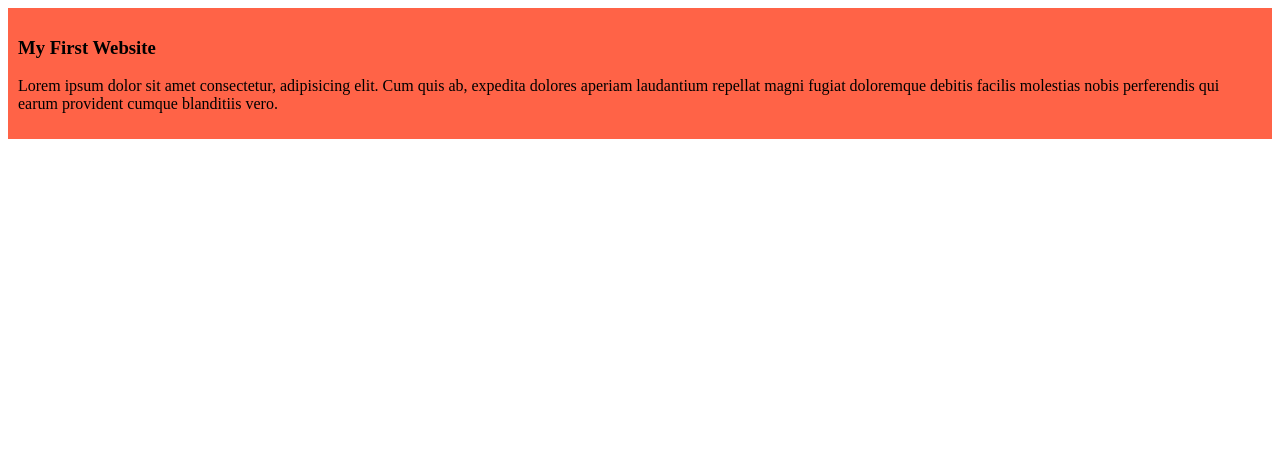
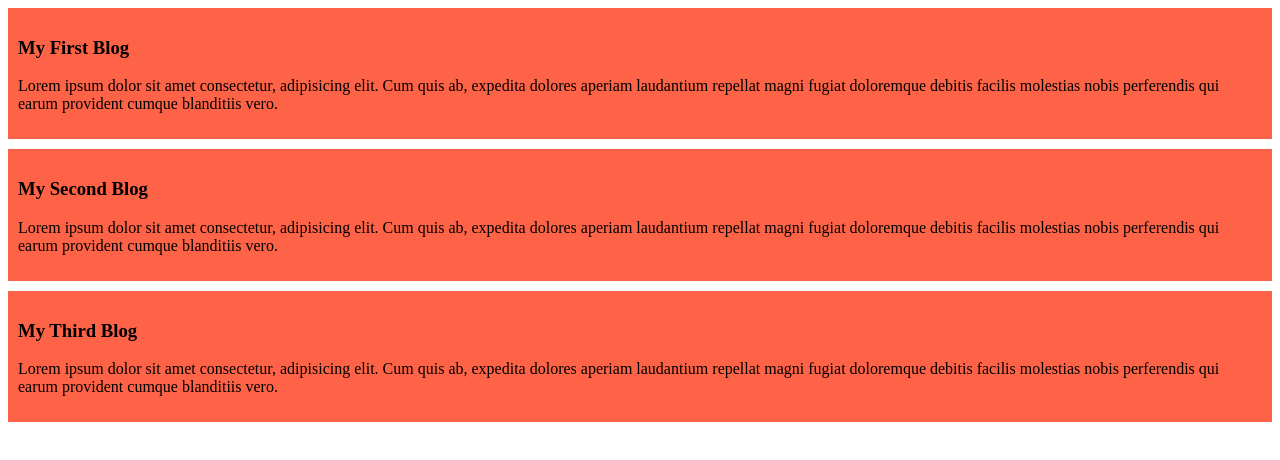
Before and after one commit to asif4762/my-simple-website, a plain HTML site: page index.html in a window 1280 px wide. Drawn offline with Linux system fonts and the light colour scheme.

Commit message:
added the second blog

```diff
--- a/index.html
+++ b/index.html
@@ -8,7 +8,15 @@
 </head>
 <body>
     <div>
-        <h3>My First Website</h3>
+        <h3>My First Blog</h3>
+        <p>Lorem ipsum dolor sit amet consectetur, adipisicing elit. Cum quis ab, expedita dolores aperiam laudantium repellat magni fugiat doloremque debitis facilis molestias nobis perferendis qui earum provident cumque blanditiis vero.</p>
+    </div>
+    <div>
+        <h3>My Second Blog</h3>
+        <p>Lorem ipsum dolor sit amet consectetur, adipisicing elit. Cum quis ab, expedita dolores aperiam laudantium repellat magni fugiat doloremque debitis facilis molestias nobis perferendis qui earum provident cumque blanditiis vero.</p>
+    </div>
+    <div>
+        <h3>My Third Blog</h3>
         <p>Lorem ipsum dolor sit amet consectetur, adipisicing elit. Cum quis ab, expedita dolores aperiam laudantium repellat magni fugiat doloremque debitis facilis molestias nobis perferendis qui earum provident cumque blanditiis vero.</p>
     </div>
 </body>
--- a/styles/blog.css
+++ b/styles/blog.css
@@ -1,4 +1,5 @@
 div{
     background-color: tomato;
     padding: 10px;
+    margin-bottom: 10px;
 }
```
